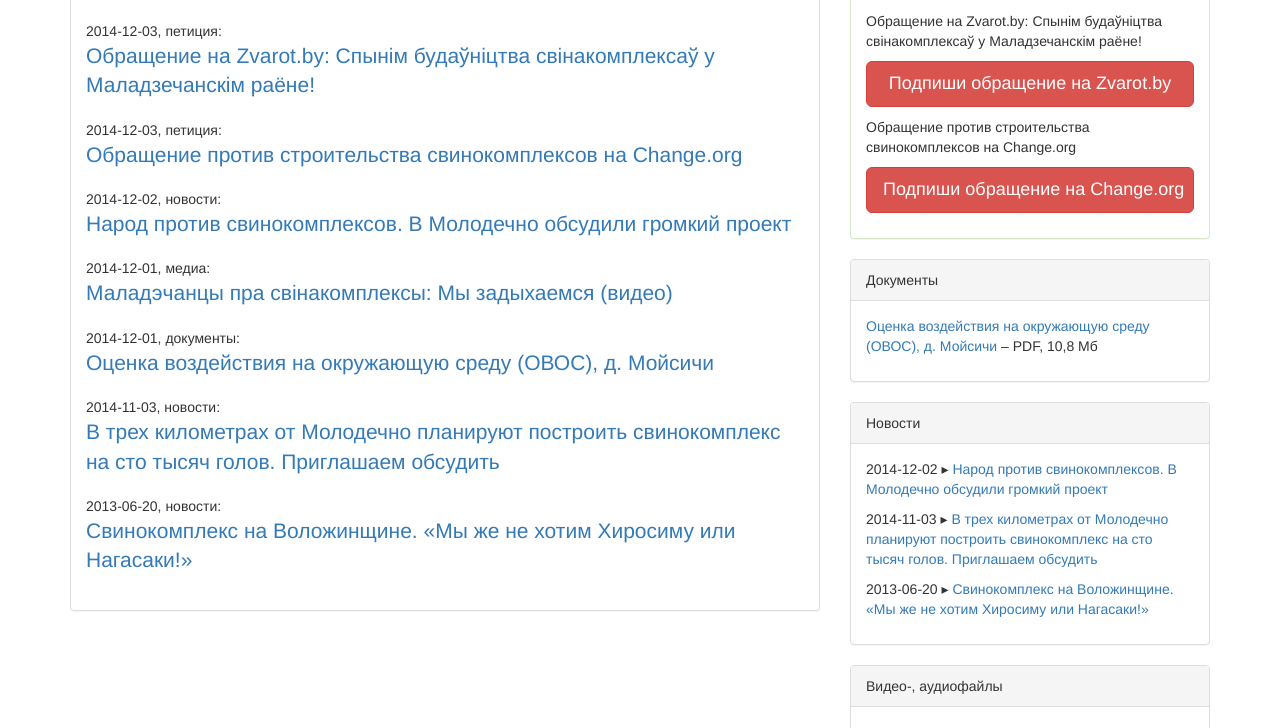
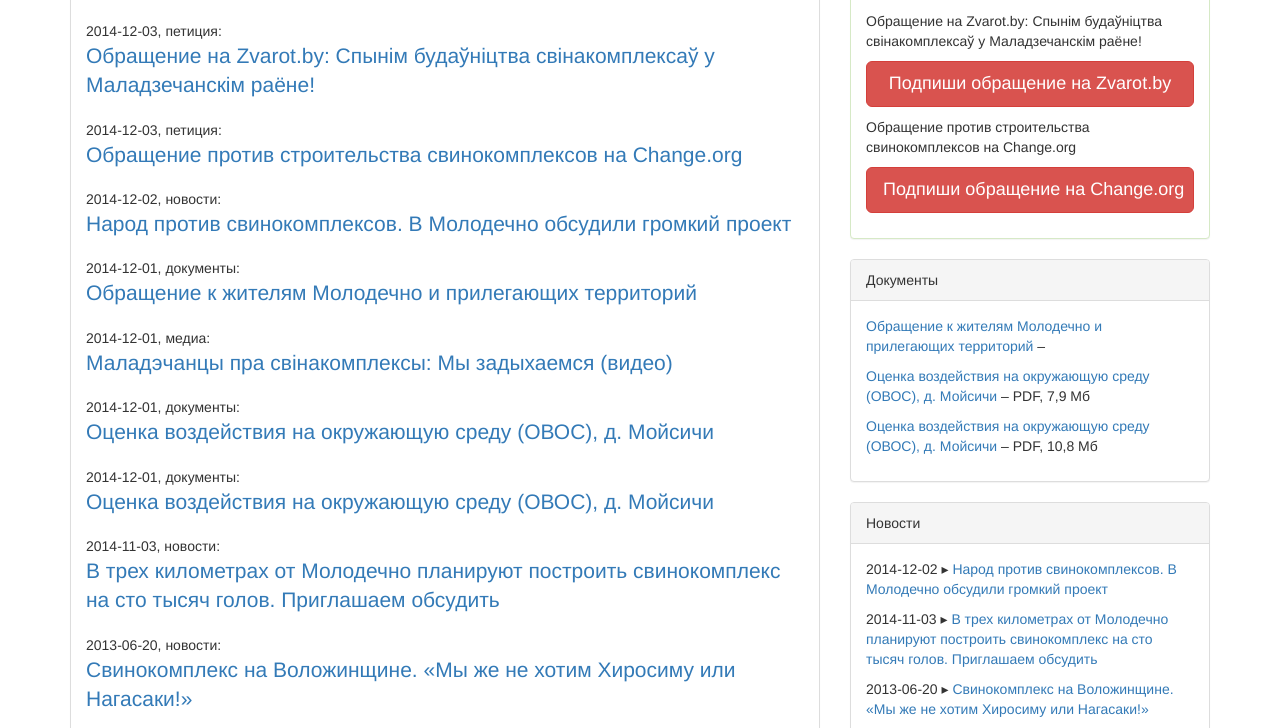
Before and after one commit to iharsuvorau/svinstop, a Jekyll site: the page built from index.html, in a window 1280 px wide and 900 px high, scrolled down 416 px, cut to the strip 0-728 px from the top of the window. Built offline with Jekyll 4.4.1, drawn with Linux system fonts in a browser that asks for light colours; nearby versions of some CDN libraries; comment, search, counter and statistics services are not loaded; a file with an impossible date is left out.

Commit message:
content updates

```diff
--- a/_posts/2014-12-01-ovos-sovlovo.md
+++ b/_posts/2014-12-01-ovos-sovlovo.md
@@ -1,9 +1,8 @@
 ---
 layout: post
 title: "Оценка воздействия на окружающую среду (ОВОС), д. Мойсичи"
-date: {}
+date:   2014-12-01
 category: docs
 link: "/docs/ovos-sovlovo.pdf"
 link_info: "PDF, 7,9 Мб"
-published: true
 ---
--- /dev/null
+++ b/_posts/2014-12-07-infolist.md
@@ -0,0 +1,8 @@
+---
+layout: post
+title: "Обращение к жителям Молодечно и прилегающих территорий"
+date:   2014-12-01
+category: docs
+---
+
+<iframe src="https://docs.google.com/document/d/1iyHxQDBsGOVk0XBaZQ_LqnxGWqoj4iac5r5l9tkn03g/pub?embedded=true"></iframe>
```
